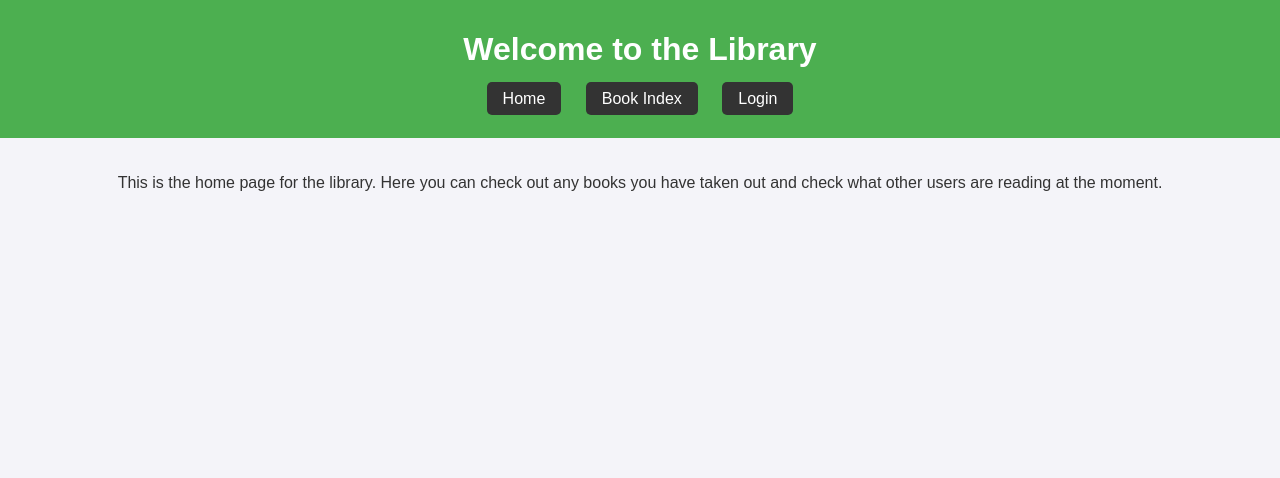
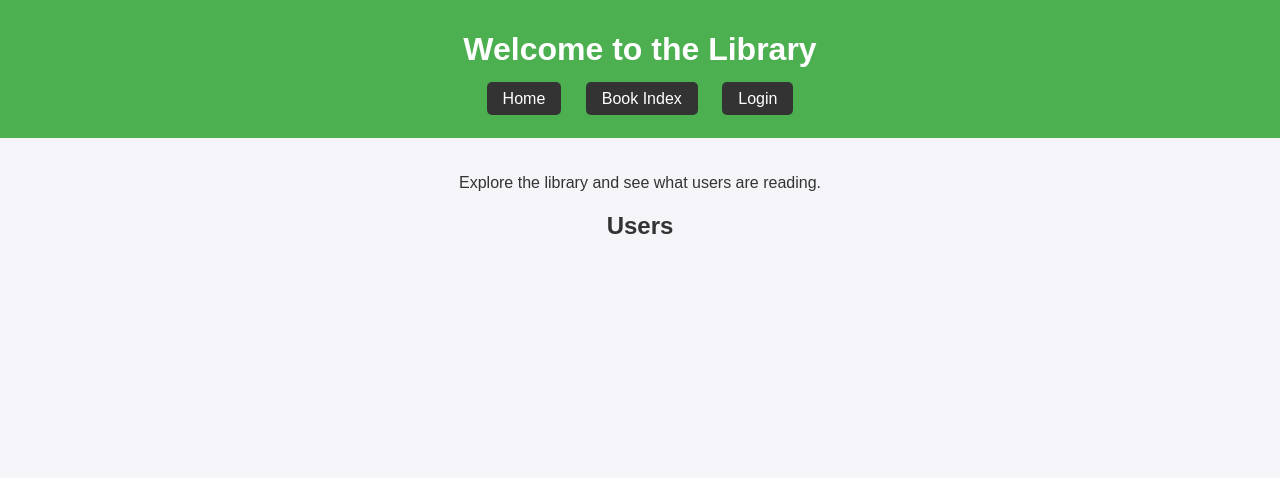
Before and after one commit to Nuno-Ferreira/Library_Web_App, a Django app: page / in a window 1280 px wide. Shown: the top 478 px of the page. Run offline with Django 5.2, Linux system fonts and the light colour scheme.

Commit message:
Added user list to home page

```diff
--- a/books/views.py
+++ b/books/views.py
@@ -1,10 +1,13 @@
 from django.shortcuts import render
 from django.contrib.auth.decorators import login_required
 
+from accounts.models import UserProfile
 from books.models import Book
 
 def homepage(request):
-    return render(request, "templates/home.html")
+    users = UserProfile.objects.all()
+
+    return render(request, "templates/home.html", {"user_profiles": users})
 
 def books_index(request):
     available_books = Book.objects.filter(user=None)
--- a/templates/home.html
+++ b/templates/home.html
@@ -46,6 +46,21 @@
             bottom: 0;
             width: 100%;
         }
+        .user-list {
+            margin: 0 auto;
+            max-width: 600px;
+            text-align: left;
+        }
+        .user-list h2 {
+            text-align: center;
+        }
+        .user-item {
+            margin: 10px 0;
+            padding: 10px;
+            background: #fff;
+            border-radius: 5px;
+            box-shadow: 0 2px 4px rgba(0, 0, 0, 0.1);
+        }
     </style>
 </head>
 <body>
@@ -63,7 +78,16 @@
         </nav>
     </header>
     <section>
-        <p>This is the home page for the library. Here you can check out any books you have taken out and check what other users are reading at the moment.</p>
+        <p>Explore the library and see what users are reading.</p>
+        <div class="user-list">
+            <h2>Users</h2>
+            {% for profile in user_profiles %}
+                <div class="user-item">
+                    <p><strong>{{ profile.user.username }}</strong> ({{ profile.country }})</p>
+                    <a href="/users/{{ profile.user.id }}/">View Profile</a>
+                </div>
+            {% endfor %}
+        </div>
     </section>
     <footer>
         &copy; 2025 Library. All rights reserved.
```
